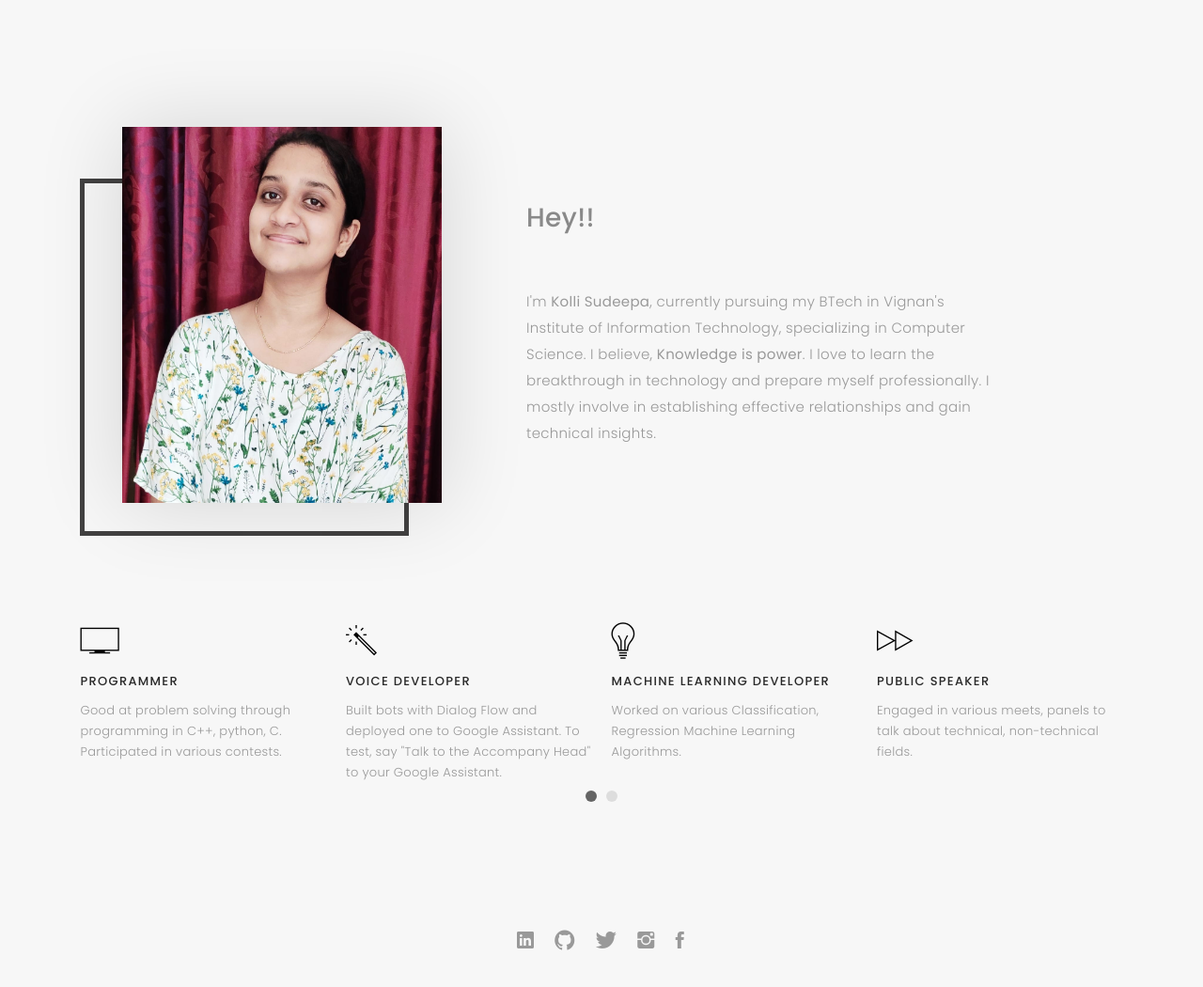
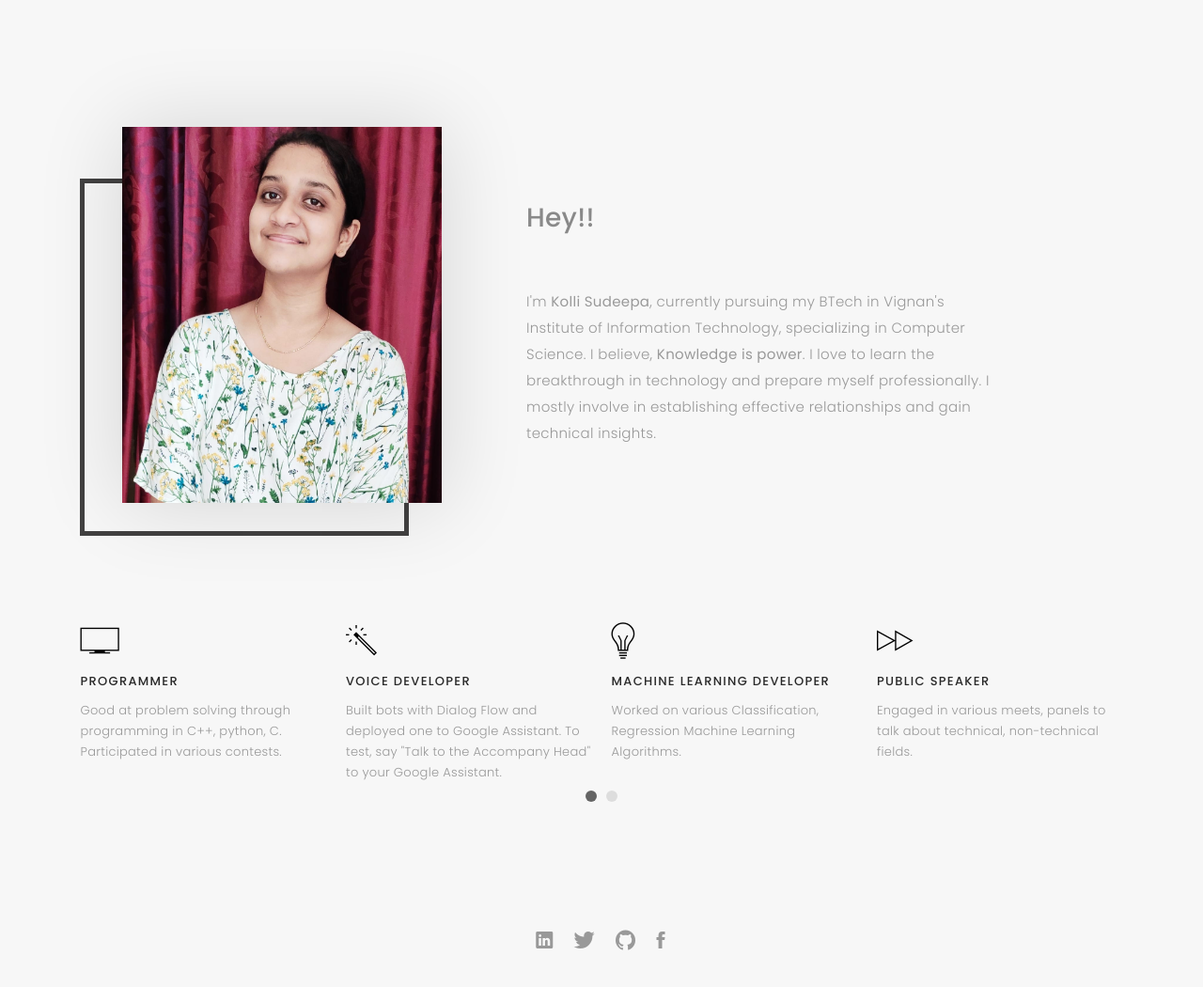
Before and after one commit to SudeepaNoble/portfolio, a plain HTML site: page intro.html in a window 1280 px wide. Shown: the whole page at 94% size. Drawn offline with nearby package versions, Linux system fonts and the light colour scheme; files whose address does not match are found by name; a web font is replaced by a local one.

Commit message:
updated profile icons

```diff
--- a/intro.html
+++ b/intro.html
@@ -136,11 +136,10 @@
     <div class="container">
       <div class="socials-media text-center">
 
-        <ul class="list-unstyled">
+        <ul class="list-unstyled list-social">
           <li><a href="https://www.linkedin.com/in/sudeepanoble/"><i class="ion-social-linkedin"></i></a></li>
+          <li><a href="https://twitter.com/i_sudeepa"><i class="ion-social-twitter"></i></a></li>
           <li><a href="https://github.com/SudeepaNoble"><i class="ion-social-github"></i></a></li>
-          <li><a href="https://twitter.com/i_sudeepa"><i class="ion-social-twitter"></i></a></li>
-          <li><a href="https://www.instagram.com/i_noble.sudeepa/"><i class="ion-social-instagram"></i></a></li>
           <li><a href="https://www.facebook.com/sudeepa.kolli"><i class="ion-social-facebook"></i></a></li>
         </ul>
 
```
Also changed, not shown: certifications.html (+2 -3 lines), experience.html (+2 -3 lines), index.html (+1 -2 lines), projects.html (+2 -3 lines).
